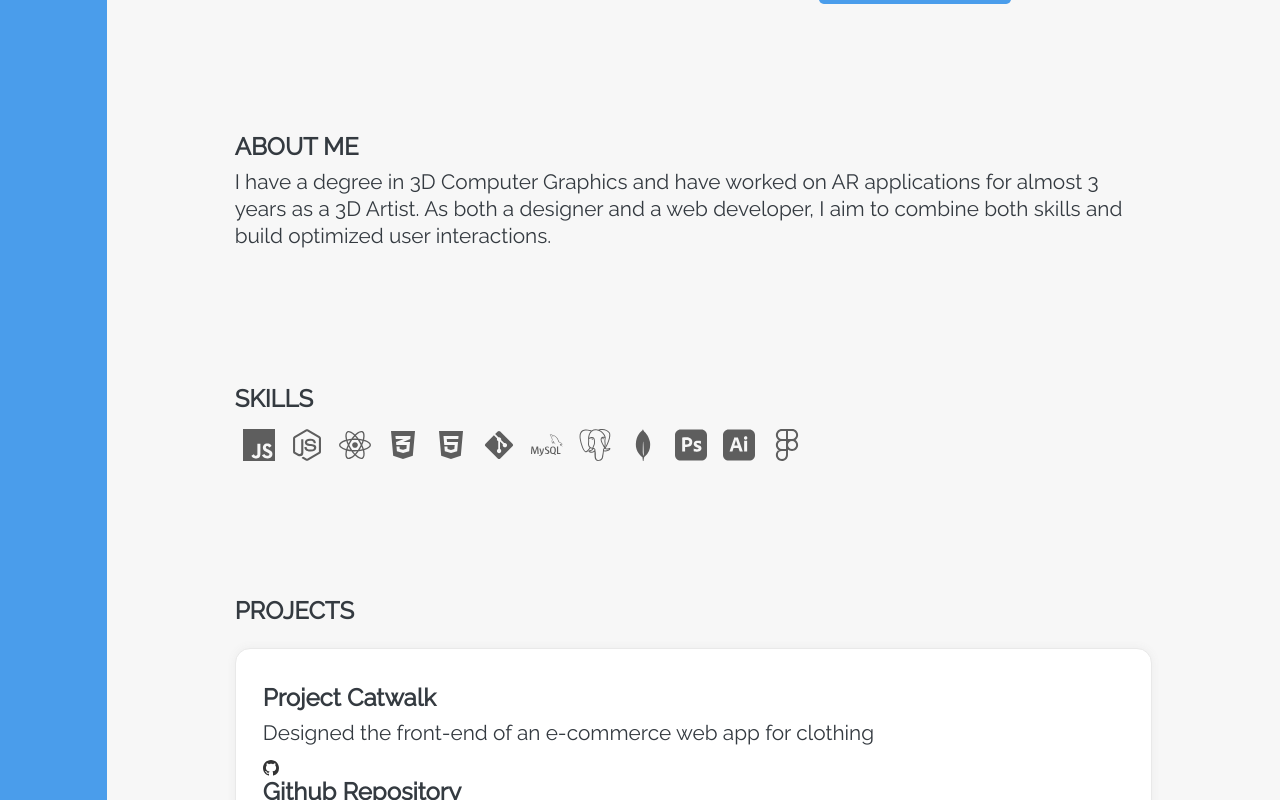
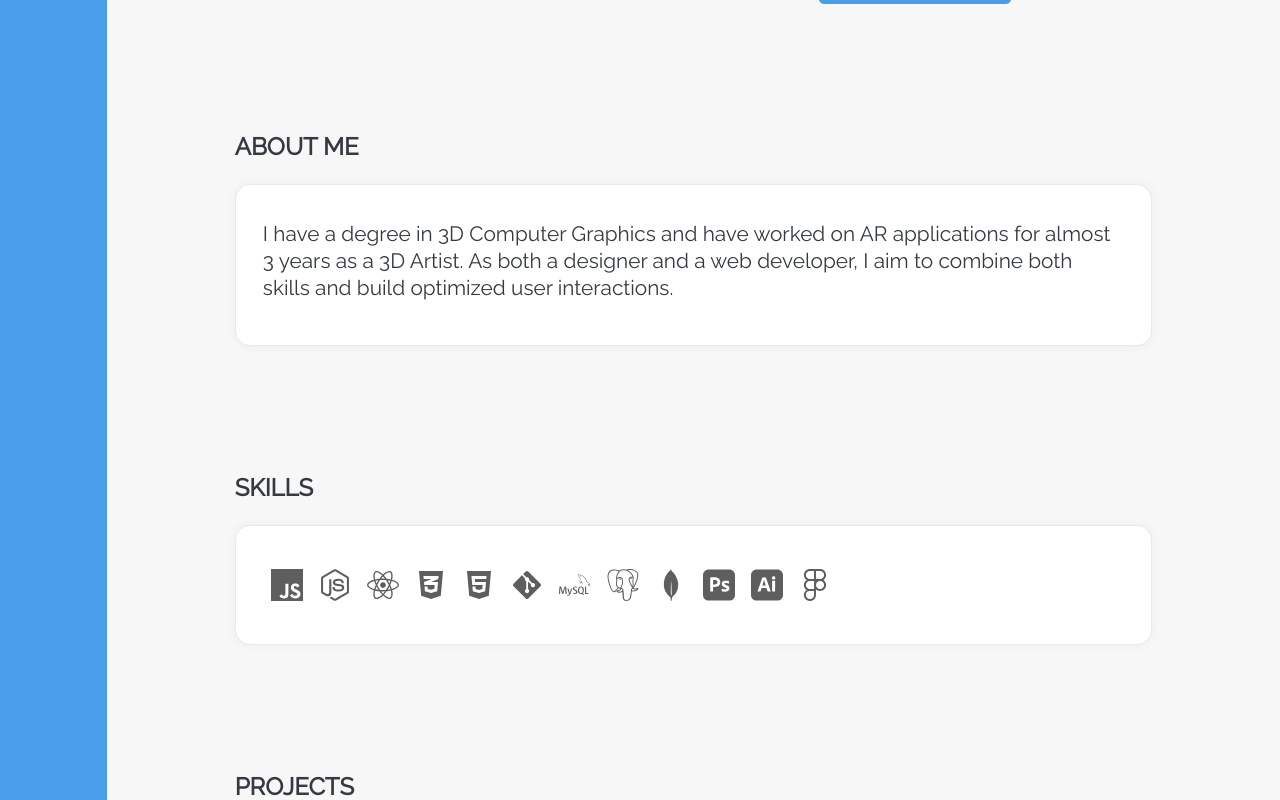
Before and after one commit to chiaolinghong3d/Projects, a React (Create React App) app: page / in a window 1280 px wide. Shown: the part 540-1340 px from the top of the page. Built offline with nearby package versions, Linux system fonts and the light colour scheme.

Commit message:
Added padding-bottom to every title.

```diff
--- a/src/components/About.jsx
+++ b/src/components/About.jsx
@@ -1,12 +1,17 @@
-import React from 'react';
+import React from "react";
 
 function About() {
   return (
     <div className='content-item-container' id='about'>
-      <h2 className='text-uppercase'>about me</h2>
+      <h2 className='text-uppercase pb-3'>about me</h2>
+      <div className='content-item-border'>
         <p>
-          I have a degree in 3D Computer Graphics and have worked on AR applications for almost 3 years as a 3D Artist. As both a designer and a web developer, I aim to combine both skills and build optimized user interactions.
+          I have a degree in 3D Computer Graphics and have worked on AR
+          applications for almost 3 years as a 3D Artist. As both a designer and
+          a web developer, I aim to combine both skills and build optimized user
+          interactions.
         </p>
+      </div>
     </div>
   );
 }
--- a/src/components/Home.jsx
+++ b/src/components/Home.jsx
@@ -7,14 +7,14 @@ function Home() {
   return (
     <div className='content-item-container' id='home'>
       <div className='row align-items-center justify-content-around'>
-        <div className='col-sm-5'>
+        <div className='col-sm-5 d-flex justify-content-center'>
           <img
             className='img-fluid rounded-circle'
             src={`${process.env.PUBLIC_URL}/img/profile.jpg`}
             alt='profile pic'
           />
         </div>
-        <div className='col-sm-6 '>
+        <div className='col-sm-6'>
         <h1><span style={{fontSize: '1.2rem'}}>Hi, I'm </span>Chiaoling</h1>
           <p className='pt-2 '>
             I am a <span style={{ color: "#4A9DEB" }}>frontend developer</span>,
--- a/src/components/Skills.jsx
+++ b/src/components/Skills.jsx
@@ -1,14 +1,27 @@
-import React from 'react';
-import { FaGitAlt, FaReact, FaNodeJs, FaCss3Alt, FaHtml5 } from 'react-icons/fa';
-import { SiJavascript, SiMysql, SiPostgresql, SiMongodb, SiAdobephotoshop, SiAdobeillustrator, SiFigma } from 'react-icons/si';
-
-
+import React from "react";
+import {
+  FaGitAlt,
+  FaReact,
+  FaNodeJs,
+  FaCss3Alt,
+  FaHtml5,
+} from "react-icons/fa";
+import {
+  SiJavascript,
+  SiMysql,
+  SiPostgresql,
+  SiMongodb,
+  SiAdobephotoshop,
+  SiAdobeillustrator,
+  SiFigma,
+} from "react-icons/si";
 
 function Skills() {
   return (
     <div className='content-item-container' id='skills'>
-      <h2 className='text-uppercase'>skills</h2>
-      <div className="tool-icon-list">
+      <h2 className='text-uppercase pb-3'>skills</h2>
+      <div className='content-item-border'>
+        <div className='tool-icon-list'>
           <SiJavascript />
           <FaNodeJs />
           <FaReact />
@@ -23,6 +36,7 @@ function Skills() {
           <SiFigma />
         </div>
       </div>
+    </div>
   );
 }
 
```
Lines whose indentation alone changed are shown as unchanged.
